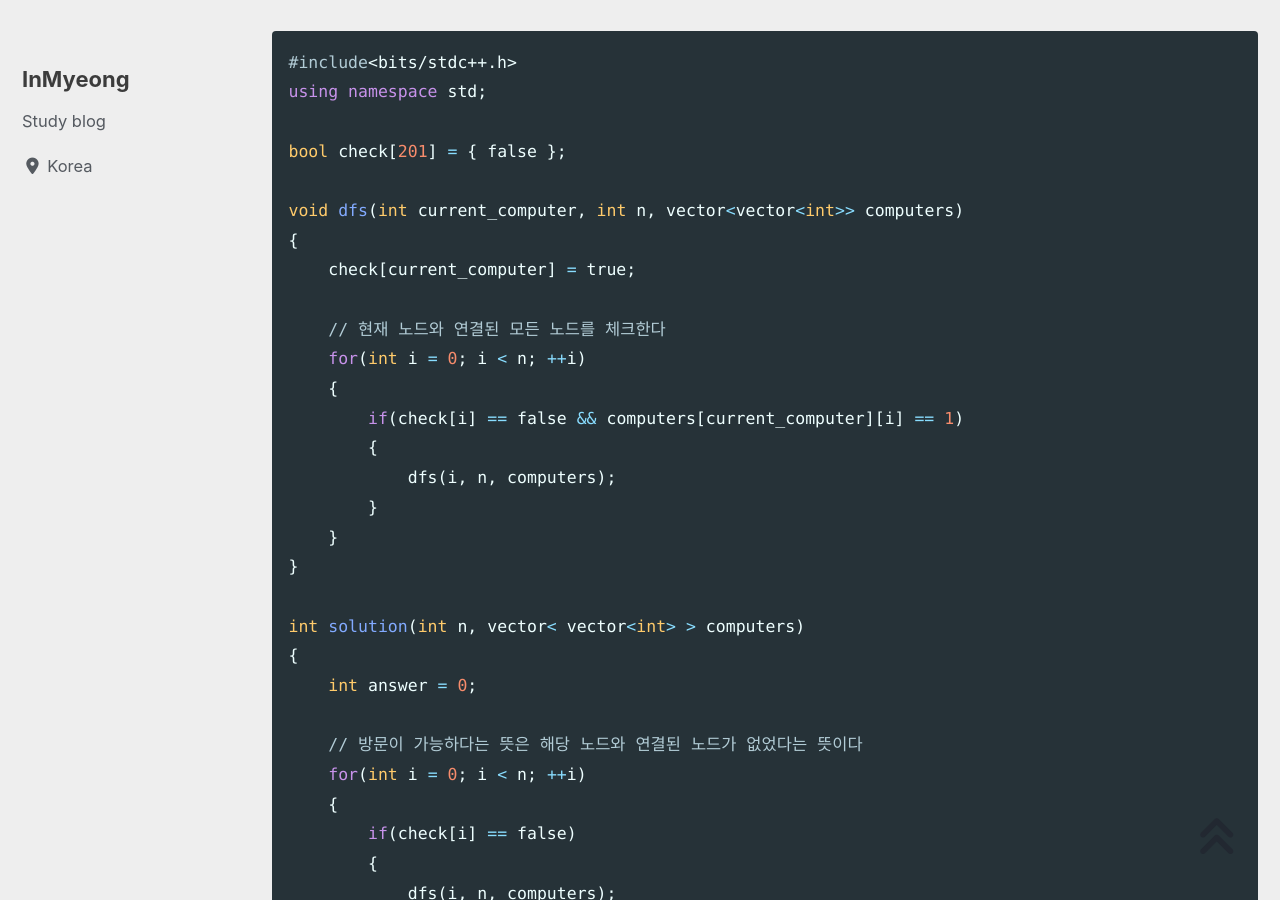
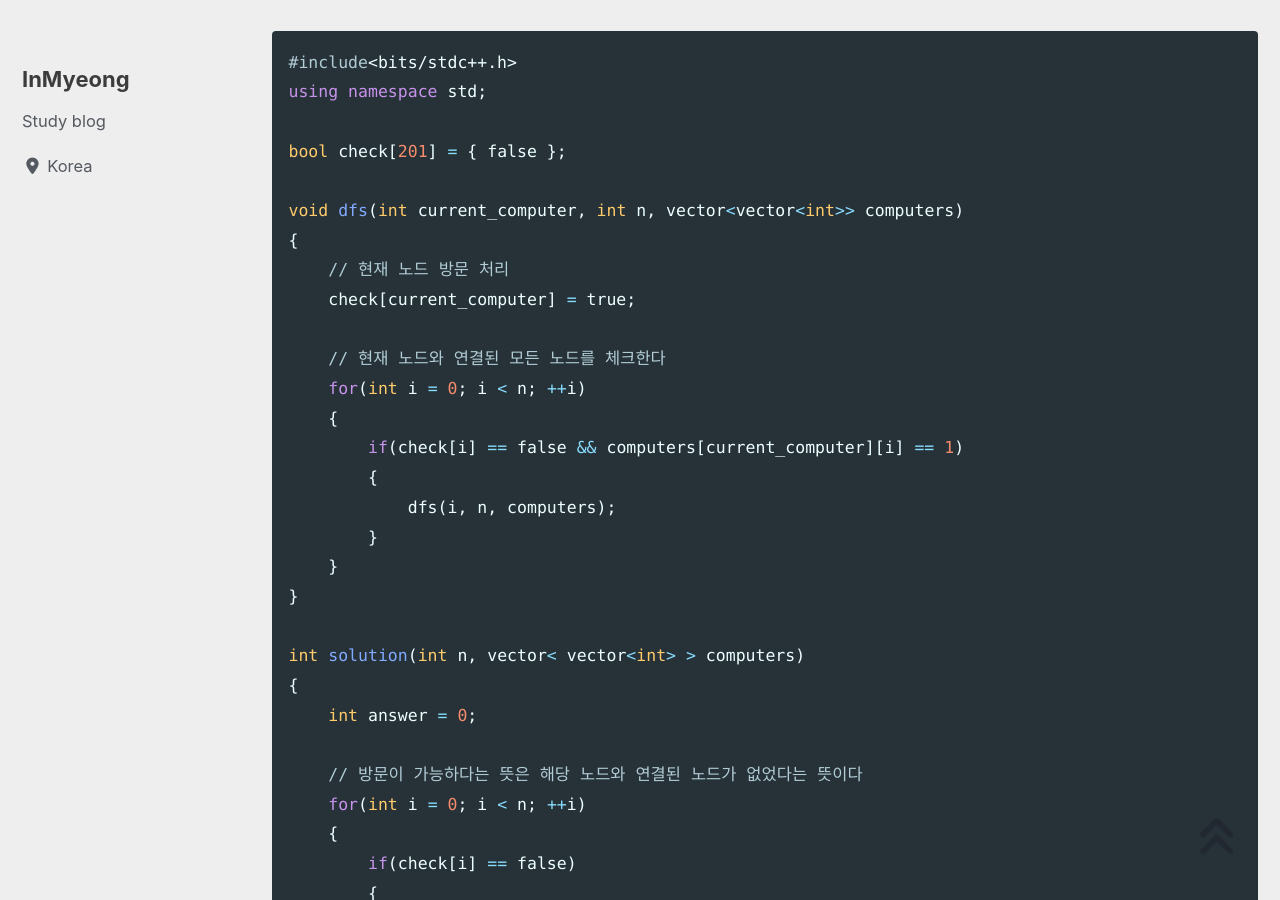
Before and after one commit to devMyeong/devMyeong.github.io, a Jekyll site: the page built from _posts/codingTest/2022-07-06-프로그래머스.md, in a window 1280 px wide and 900 px high, scrolled down 49118 px. Built offline with Jekyll 4.4.1, drawn with Linux system fonts in a browser that asks for light colours; cached includes are drawn as plain includes; nearby versions of some CDN libraries; some web fonts are replaced; comment, search, counter and statistics services are not loaded.

Commit message:
Chore : 프로그래머스 주석 수정

```diff
--- a/_posts/codingTest/2022-07-06-프로그래머스.md
+++ b/_posts/codingTest/2022-07-06-프로그래머스.md
@@ -1411,6 +1411,7 @@ bool check[201] = { false };
 
 void dfs(int current_computer, int n, vector<vector<int>> computers)
 {
+    // 현재 노드 방문 처리
     check[current_computer] = true;
 
     // 현재 노드와 연결된 모든 노드를 체크한다
```
